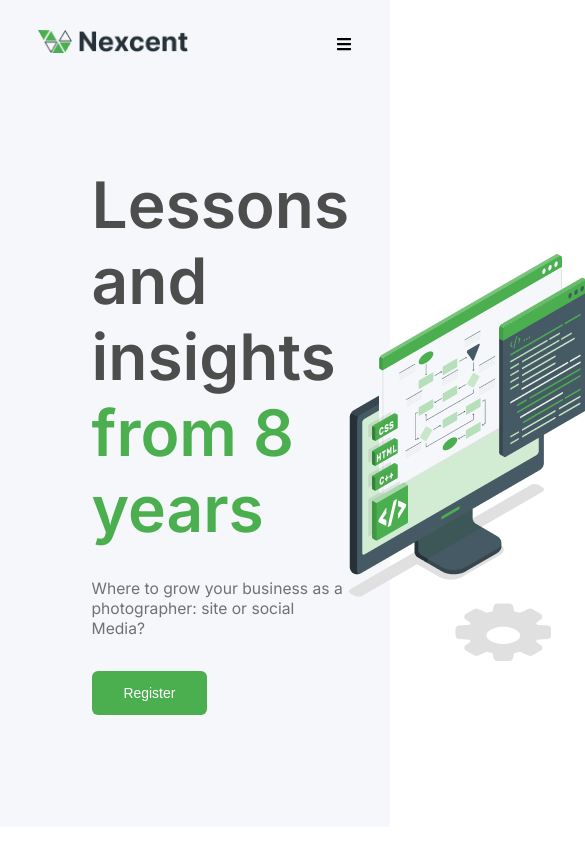
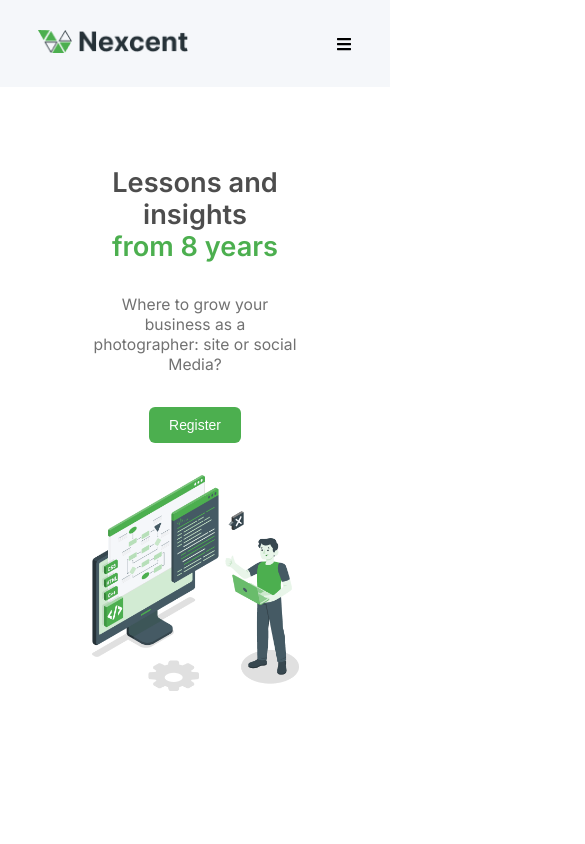
Before and after one commit to Techtees/nexcent, a React (Create React App) app: page / in a window 390 px wide. Shown: the top 844 px of the page, 585 px wide, since content can reach past the window. Built offline with nearby package versions, Linux system fonts and the light colour scheme.

Commit message:
Home ui responsiveness

```diff
--- a/src/components/Home/Home.jsx
+++ b/src/components/Home/Home.jsx
@@ -7,13 +7,13 @@ import HomeImage from '../../images/home.png'
 
 function Home(props) {
     return (
-        <Section backgroundColor={props.bgColor}>
+        <Section $background={props.bgColor}>
             <Div>
                 <HomeContainer>
                     <ContentWrapper>
                         <Title>Lessons and insights <TitleSpan>from 8 years</TitleSpan></Title>
                         <Text>Where to grow your business as a photographer: site or social Media?</Text>
-                        <Button padding={props.padding} borderRadius={props.radius}>Register</Button>
+                        <Button $padding={props.padding} $borderradius ={props.radius}>Register</Button>
                     </ContentWrapper>
                     <Image src= {HomeImage} />
                 </HomeContainer>
--- a/src/components/Home/homestyle.js
+++ b/src/components/Home/homestyle.js
@@ -1,4 +1,5 @@
 import styled from 'styled-components'
+import { device, size } from '../../utils/device'
 
 export const TitleSpan = styled.span`
 display: block;
@@ -6,15 +7,31 @@ color: var(--green-500);
 `
 export const HomeContainer = styled.div`
 display: flex;
-justify-content: space-around;
+justify-content: space-between;
 align-items: center;
+
+@media ${device.md} {
+   flex-direction: column;
+
+}
+@media ${device.base} {
+   align-items: center;
+   justify-content: center;
+}
 `
 export const ContentWrapper = styled.div`
-// border: 1px solid red;
  > * {
     margin-bottom:2rem;
  }
+
+ @media ${device.base} {
+   display:flex;
+   flex-direction: column;
+   justify-content: center;
+   align-items: center;
+}
 `
 export const Image = styled.img`
- width: 391px;
+// width:100%
+ max-width: 291px;
 `
--- a/src/shared/typography/index.js
+++ b/src/shared/typography/index.js
@@ -1,11 +1,23 @@
 import styled from 'styled-components';
+import { device, size } from '../../utils/device'
 
 export const Title = styled.h1`
-font-size: 4rem;
+font-size: 3.4rem;
 font-weight: 600;
 line-height: 4.75rem;
 font-style: normal;
-color: var(--gray-dark)
+color: var(--gray-dark);
+
+@media ${device.md}{
+    font-size: 2.4rem;
+    font-weight: 600;
+    line-height: 3.75rem;
+}
+@media ${device.base} {
+    font-size: 1.7rem;
+    text-align: center;
+    line-height: 2rem;
+}
 `
 
 export const SectionHeading = styled.h2`
@@ -22,5 +34,9 @@ font-size: ${(props) => props.fontSize || '0.979rem'};
 font-style: normal;
 line-height: 1.25rem;
 color: var(--gray);
-text-align: ${(props) => props.textAlign || 'none'}
+text-align: ${(props) => props.textAlign || 'none'};
+
+@media ${device.base} {
+    text-align: center;
+}
 `
--- a/src/styles/globals.css.js
+++ b/src/styles/globals.css.js
@@ -34,6 +34,7 @@ body {
     font-size: 100%;
     font-family:'Inter', sans-serif;
 }
+
 ul{
     padding: 0px;
     margin: 0px;
@@ -41,8 +42,9 @@ ul{
 ul li {
     list-style: none;
 }
+
 img{
-    width:100%
+    width:100%;
 }
 
 `
--- a/src/utils/device.js
+++ b/src/utils/device.js
@@ -9,9 +9,9 @@ export const size = {
   };
 
   export const device = {
-    xs: `(min-width: ${size.xs})`,
-    sm: `(min-width: ${size.sm})`,
-    base: `(min-width: ${size.base})`,
+    xs: `(max-width: ${size.xs})`,
+    sm: `(max-width: ${size.sm})`,
+    base: `(max-width: ${size.base})`,
     md: `(max-width: ${size.md})`,
     lg: `(min-width: ${size.lg})`,
     xl: `(min-width: ${size.xl})`,
```
